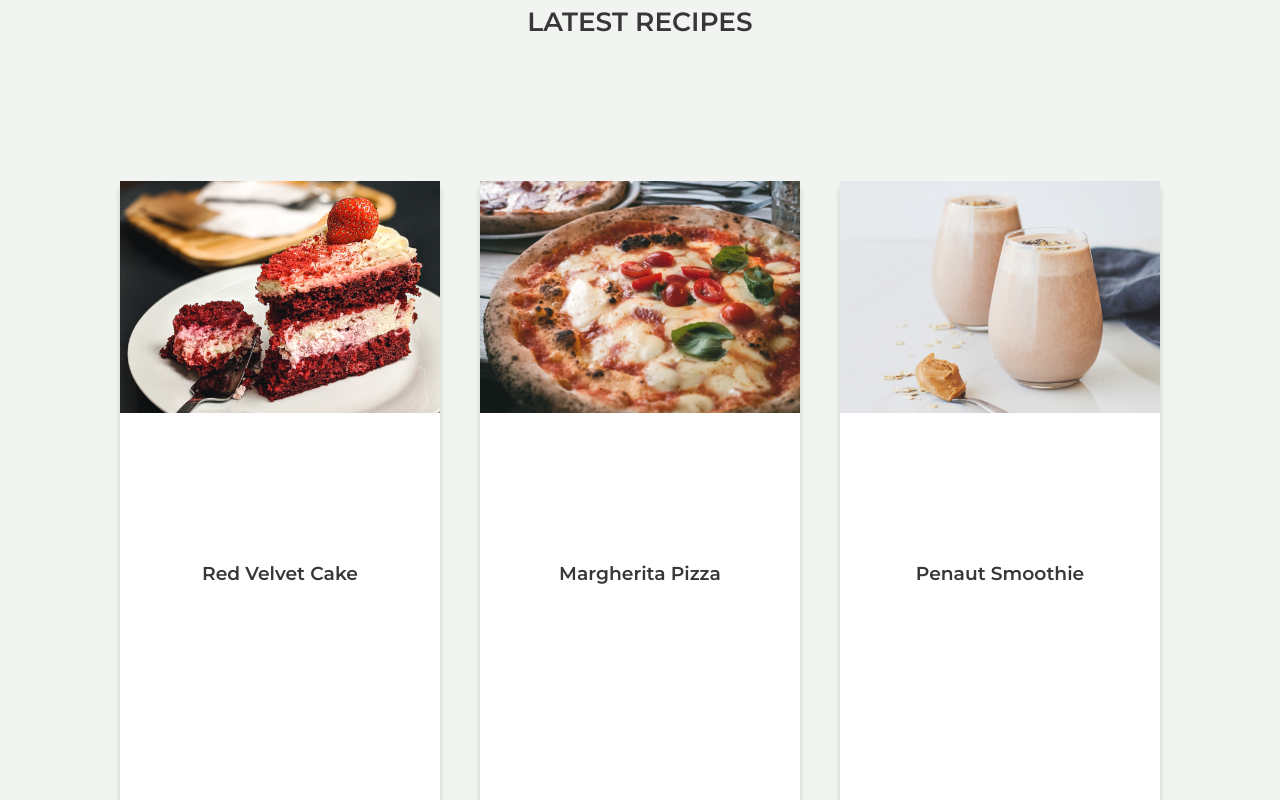
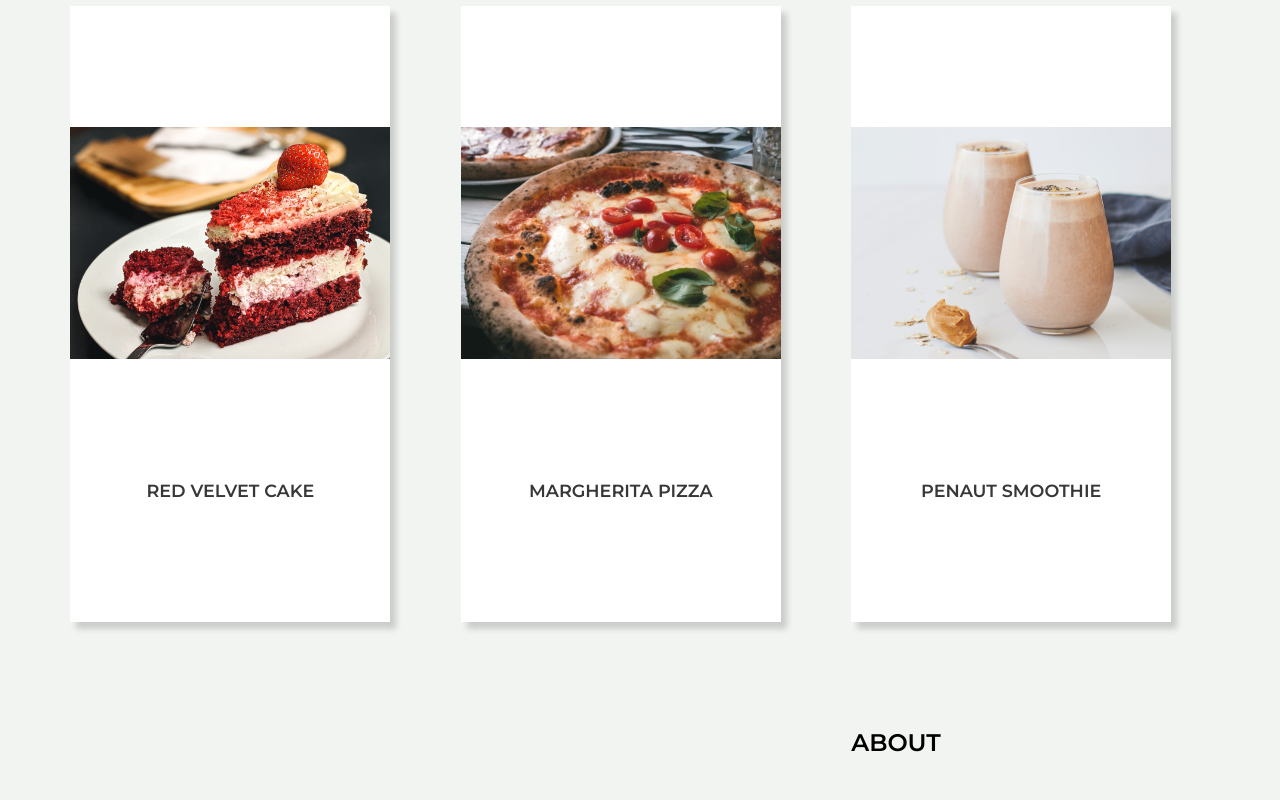
Before and after one commit to brendon-rodrigues/DesafioM3, a React (Create React App) app: page / in a window 1280 px wide. Shown: the part 1280-2080 px from the top of the page. Built offline with nearby package versions, Linux system fonts and the light colour scheme.

Commit message:
adicionando body

```diff
--- a/src/components/body/body.css
+++ b/src/components/body/body.css
@@ -1,6 +1,6 @@
 
 .TitleBox{
-    margin-top: 3% ;
+    margin-top: -50% ;
 
     font-size: 1.1em;
     color: #373737;
--- a/src/components/body/body.js
+++ b/src/components/body/body.js
@@ -2,44 +2,14 @@ import React from "react";
 import styled from "styled-components";
 import "./body.css";
 import SubscribeComponent from "./subscribe";
-import Imagembolo from "../assets/desktop/cake-horizontal.png"
-import Pizza from "../assets/desktop/foodiesfeed.com_neapolitan-pizza-margherita.png"
-import Smoothie from "../assets/desktop/foodiesfeed.com_peanut-butter-and-banana-smoothie.png"
 export default function BodyComponent (){
 
     return(
         <body>
-
-
-
         <section>
         <div className="TitleBox">
                 <h1>LATEST RECIPES</h1>
             </div>
-            <div className="container-receitas">
-
-                <div className="caixa-receita">
-                    <img className="Img" src={Imagembolo} alt=""/>
-                    <div className="receita-title">
-                        <h3>Red Velvet Cake</h3>
-                    </div>
-                </div>
-
-                <div className="caixa-receita">
-                    <img className="Img" src={Pizza} alt=""/>
-                    <div className="receita-title">
-                        <h3>Margherita Pizza</h3>
-                    </div>
-                </div>
-
-                <div className="caixa-receita">
-                    <img className="Img" src={Smoothie} alt=""/>
-                    <div className="receita-title">
-                        <h3>Penaut Smoothie</h3>
-                    </div>
-                </div>
-            </div>
-
         </section>
         {SubscribeComponent()}
         </body>
--- a/src/components/body/recipes.js
+++ b/src/components/body/recipes.js
@@ -1,33 +1,78 @@
 import React from "react"
+import styled from "styled-components"
 import Imagembolo from "../assets/desktop/cake-horizontal.png"
 import Pizza from "../assets/desktop/foodiesfeed.com_neapolitan-pizza-margherita.png"
 import Smoothie from "../assets/desktop/foodiesfeed.com_peanut-butter-and-banana-smoothie.png"
+import Colher from "../assets/desktop/pexels-karolina-grabowska-4199094@2x.png"
+
+const Spoon=styled.div`
+display: flex;
+width: 20%;
+margin-left:-90vw;
+margin-top:-100vh;
+`
+const H3=styled.h3`
+font-style: normal normal normal 32px/32px Hurme Geometric Sans 1;
+font-size: 1.1em;
+color: #373737
+`
+const Img=styled.img`
+width: 25vw;
+`
+const ImgPrimary=styled.img`
+width: 40vw;
+`
+const Section=styled.section`
+height: 77vh;
+margin-left:5.5vw;
+margin-top:-275vh;
+display: flex;
+box-shadow: 6px 7px 6px #00000029;
+  background: #fff;
+`
+const Div=styled.div`
+display: inline-flexbox;
+display: flex;
+align-items: center;
+`
+const Title=styled.title`
+display: inline-flexbox;
+`
+const H2=styled.h2`
+margin-left:45vw;
+margin-top:-168vh;
+`
+const P=styled.p`
+margin-left:-18.5vw;
+margin-top:-130vh;
+width: 576px;
+`
+
 export default class Recipes extends React.Component{
+
+
     state={
-        recipeslist:[
-            {
-                img: Imagembolo,
-                title: "Red Velvet Cake"
-            },
-            {
-                img: Pizza,
-                title: "Margherita Pizza"
-            },
-            {
-                img:  Smoothie,
-                title:" Penaut Smoothie"
-            }
+        recipeslist: [
+            {img: Imagembolo, title: "RED VELVET CAKE"},
+            {img: Pizza, title:"MARGHERITA PIZZA"},
+            {img: Smoothie, title: "PENAUT SMOOTHIE"}
         ]
     }
+
+
     render(){
         return(
-            <>
-                {this.state.recipeslist.map((item)=>(
-                    <>
-                        <img src={item.img} />
-                    </>
-                ))}
-            </>
+            <Div>
+               {this.state.recipeslist.map(item => (
+                <Section>
+                    <Img src={item.img}/>
+                    <Title><H3>{item.title}</H3></Title>
+                    </Section>
+               ))}
+               <Spoon><ImgPrimary src={Colher} alt="" /></Spoon>
+               <H2>ABOUT</H2>
+               <P>Lorem ipsum dolor sit amet, consectetur adipiscing elit. Morbi tincidunt, tortor nec rhoncus dictum, lorem massa tempus sem, eu tincidunt libero velit sit amet velit. Nunc in euismod urna. Duis dapibus, elit eu eleifend tincidunt, nulla ipsum consectetur lorem, quis tempor lorem justo quis nisi. Nam interdum, nisi nec mollis sagittis, enim risus euismod nisi, quis rutrum quam augue id mauris. Pellentesque mattis hendrerit semper. Orci varius natoque penatibus et magnis dis parturient montes, nascetur ridiculus mus. Ut vestibulum nisl ante, et ultricies sapien facilisis aliquam.</P>
+            </Div>
         )
     }
 }
--- a/src/components/footer/footer.js
+++ b/src/components/footer/footer.js
@@ -13,6 +13,7 @@ const SocialMedia = styled.div`
     }
 `;
 const Footer = styled.footer`
+margin-top:10%;
     display: flex;
     display: 100%;
     height: 30vh;
--- a/src/components/header/header.js
+++ b/src/components/header/header.js
@@ -2,6 +2,7 @@ import React from "react"
 import styled from "styled-components"
 import navBar from "./navBar"
 import Background from "../assets/desktop/backgroundheader.png"
+
 const Header = styled.header`
     width: 98%;
     height: 133vh;
```
